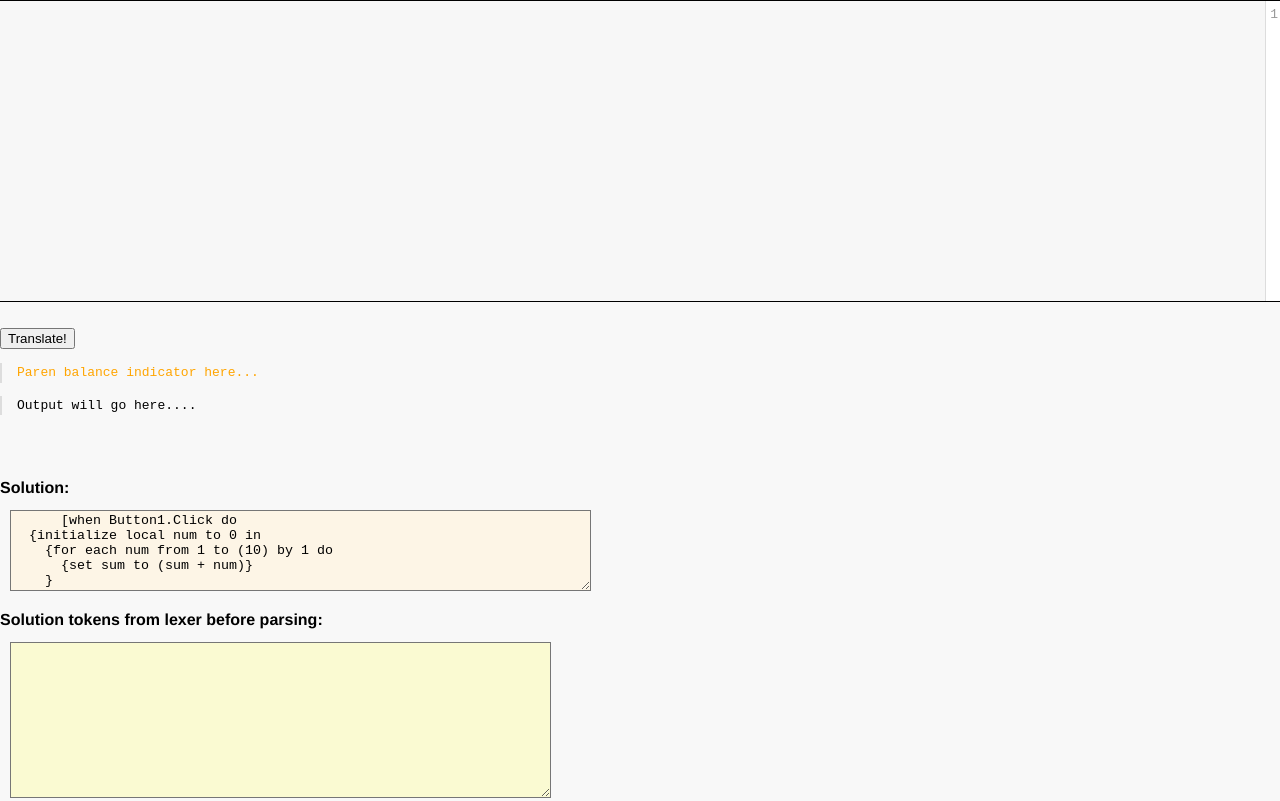
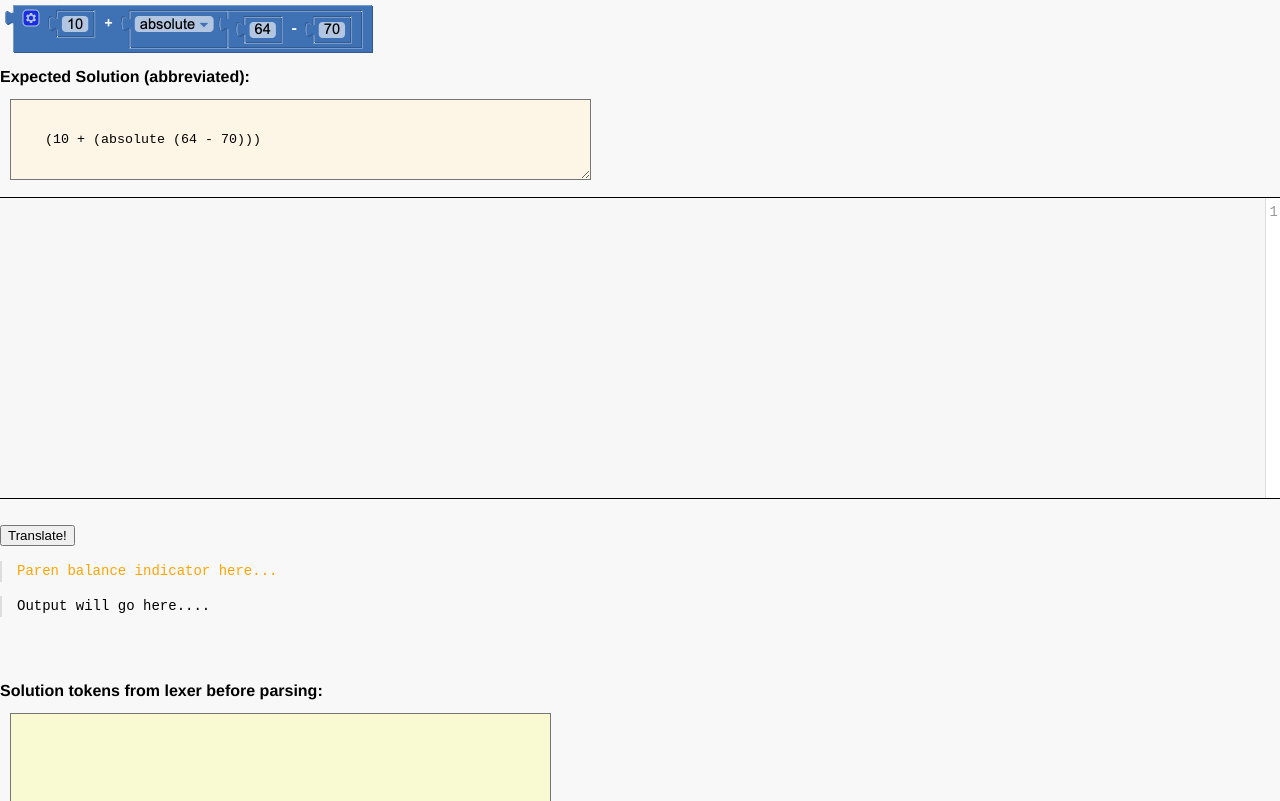
Before and after one commit to rlisahuang/venbrace, a website with bundled scripts: page demo.html in a window 1280 px wide. Shown: the top 801 px of the page. Built offline with nearby package versions, Linux system fonts and the light colour scheme; a web font is replaced by a local one.

Commit message:
demo.html modified

```diff
--- a/demo.html
+++ b/demo.html
@@ -39,6 +39,10 @@
     background-color: bisque;
   }
 
+  #output, #isBalanced{
+    font-size: 14px;
+  }
+
 
 
 </style>
@@ -60,36 +64,29 @@
 <script src="codemirror-5.49.2/mode/venbrace/venbrace.js"></script>
 <script src="https://ajax.googleapis.com/ajax/libs/jquery/3.4.1/jquery.min.js"></script>
 <style>
-      .CodeMirror {border-top: 1px solid black; border-bottom: 1px solid black;}
+      .CodeMirror {border-top: 1px solid black; border-bottom: 1px solid black; font-size: 14px;}
       .highlighted-scope { background-color: #e0e0e0; }
 
     </style>
 </head>
 
 <body>
-  <textarea id="input" name="input" rows="10" cols="100"
-  placeholder="when Button1.Click do
-  initialize local num to 0 in
-    (for each num from 1 to (10) by 1 do // wrong open brace
-      set sum to (sum + num)
-    ) // wrong close brace
-    set Label1.Text to (sum-17) // note NEGNUM use "></textarea>
+  <img src="demo.png" style="padding:5px"></img>
+  <br>
+  <b>Expected Solution (abbreviated):</b><br>
+  <textarea id="solution" name="solution" rows="5" cols="70">
+
+
+    (10 + (absolute (64 - 70)))
+  </textarea>
+  <textarea id="input" name="input" rows="10" cols="100" style="padding:10px"></textarea>
   <br>
   <button id="submit" onClick="parse();">Translate!</button>
   <pre id="isBalanced" style="color:orange">Paren balance indicator here...</pre>
   <pre id="error" style="display:none">Error will go here....</pre>
   <pre id="output">Output will go here....</pre>
-  <br><br><b>Solution:</b><br>
-  <textarea id="solution" name="solution" rows="5" cols="70">
-      [when Button1.Click do
-  {initialize local num to 0 in
-    {for each num from 1 to (10) by 1 do
-      {set sum to (sum + num)}
-    }
-    {set Label1.Text to (sum-17)}
-  }
-]
-  </textarea>
+
+  <br>
   <!-- (max ((6)*(4)) (57) (()/(3))) -->
   <br><b>Solution tokens from lexer before parsing:</b><br>
   <textarea id="solutionLexerTokens" name="solutionLexerTokens" rows="10" cols="65">
```
Also changed, not shown: demo.png (added).
